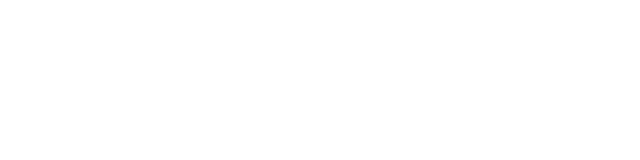
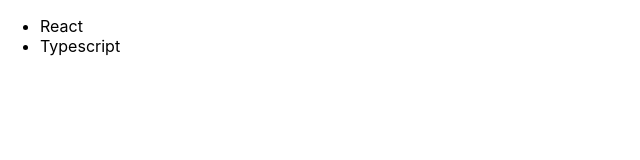
Before and after one commit to mansidhamelia/replace-redux, a React (Create React App) app in the folder react-ts/: page / in a window 1280 px wide. Shown: the top 160 px of the page, without its empty margins (0-640 px from the left). Built offline with nearby package versions, Linux system fonts and the light colour scheme.

Commit message:
working with props & typescript

```diff
--- a/react-ts/src/App.tsx
+++ b/react-ts/src/App.tsx
@@ -1,9 +1,9 @@
-import './App.css';
+import Todos from './components/Todos';
 
 function App() {
   return (
-    <div className="App">
-
+    <div>
+      <Todos items={['React', 'Typescript']} />
     </div>
   );
 }
--- /dev/null
+++ b/react-ts/src/components/Todos.tsx
@@ -0,0 +1,11 @@
+import React from "react";
+
+const Todo: React.FC<{ items: string[] }> = (props) => {
+    return (
+        <ul>
+            {props.items.map(item => <li key={item}>{item}</li>)}
+        </ul>
+    )
+};
+
+export default Todo;
```
